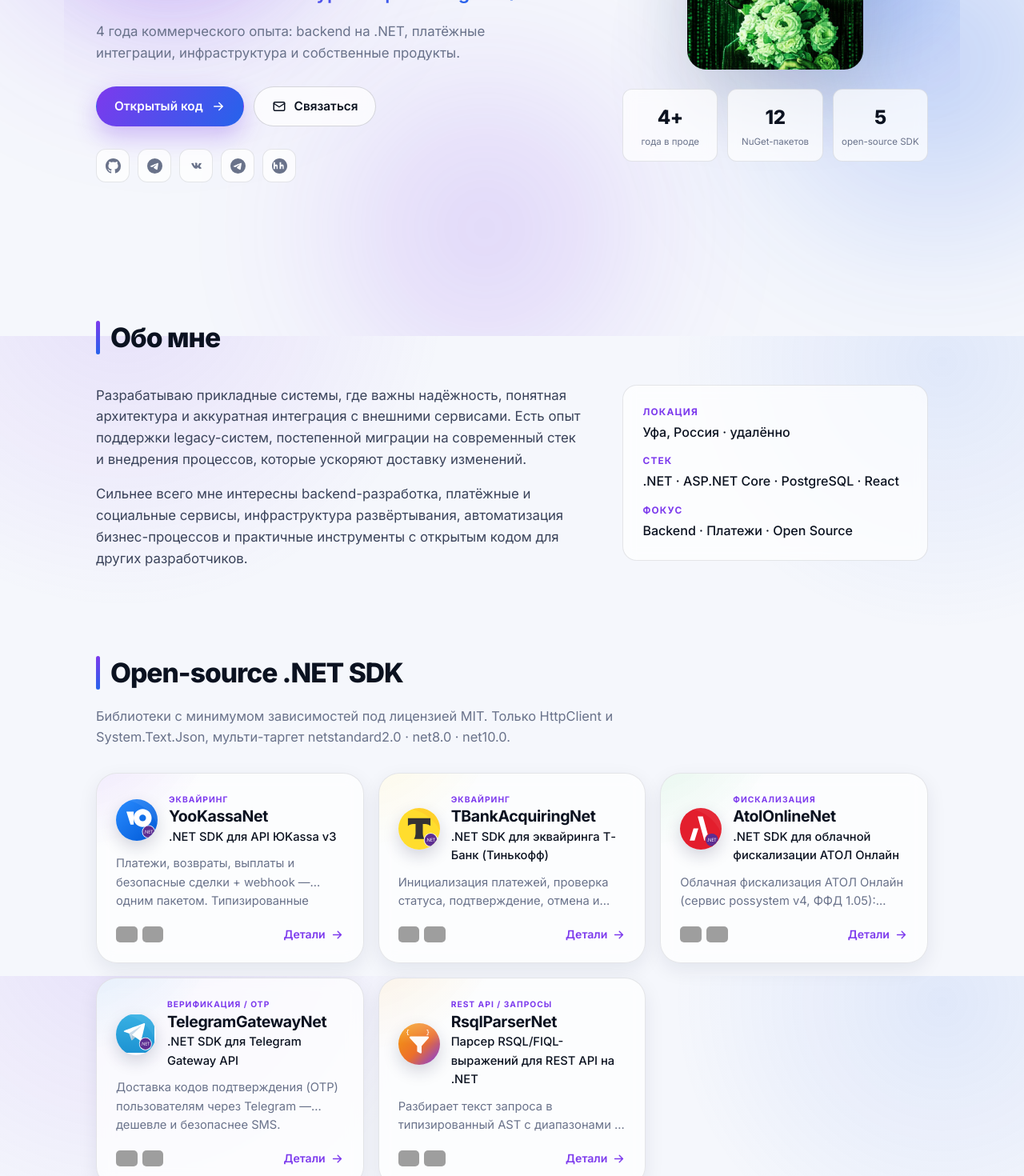
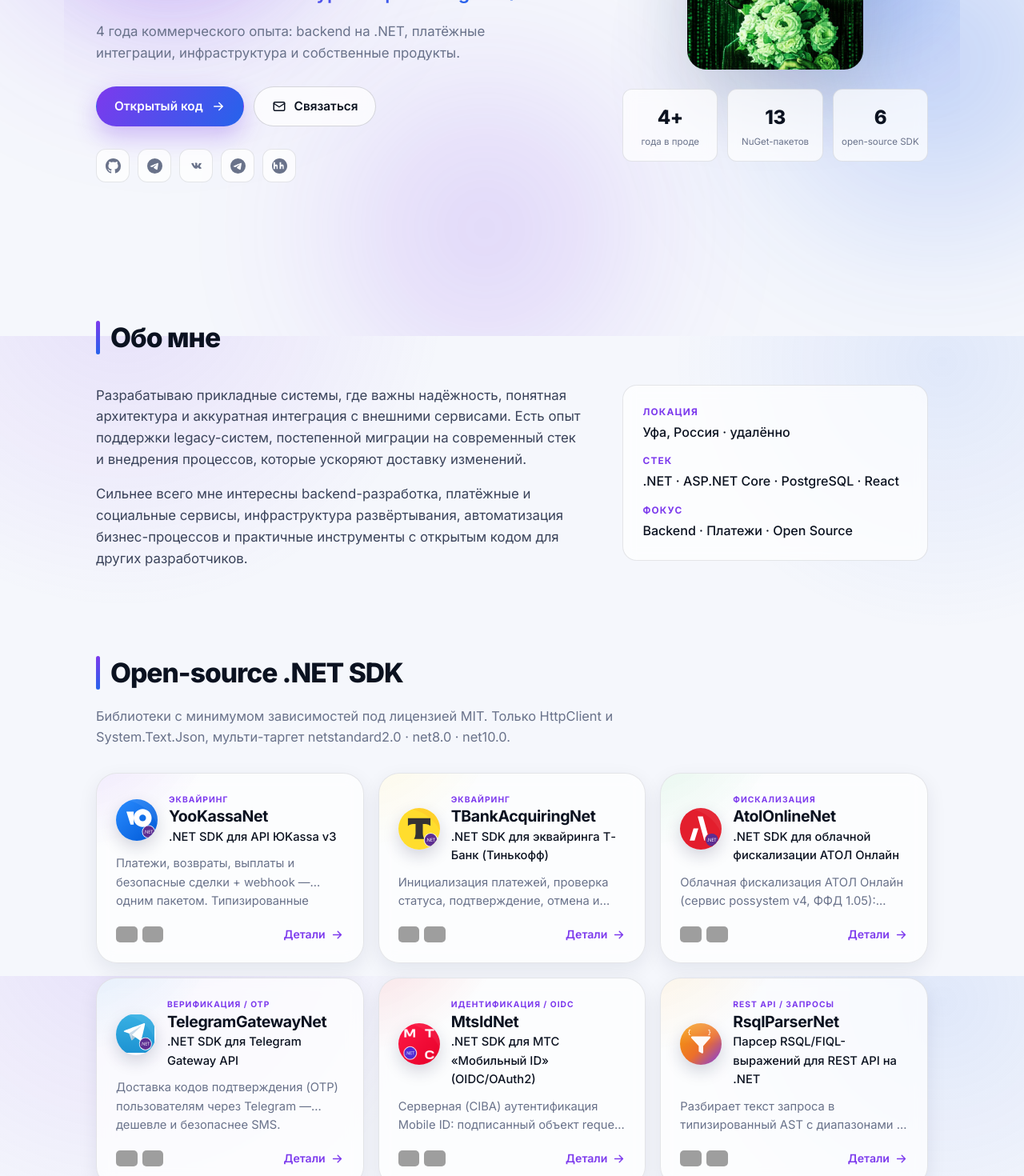
Before and after one commit to ai-iskuzhin/ai-iskuzhin.github.io, a React (Vite) app: page / in a window 1280 px wide. Shown: the part 380-1850 px from the top of the page at 80% size. Built offline with nearby package versions, Linux system fonts and the light colour scheme; grey boxes are pictures that could not be loaded; a web font is replaced by a local one.

Commit message:
Add MtsIdNet SDK (MTS Mobile ID, OIDC/OAuth2)
New library card + SEO detail page (RU/EN) with logo; auto-included in
the hero stats, ticker and sitemap.

```diff
--- a/src/content/libraries.ts
+++ b/src/content/libraries.ts
@@ -244,6 +244,67 @@
     ],
   },
   {
+    slug: 'mtsidnet',
+    name: 'MtsIdNet',
+    repo: 'MtsIdNet',
+    nuget: 'MtsIdNet',
+    docsUrl: 'https://github.com/ai-iskuzhin/MtsIdNet#readme',
+    docsLabel: { ru: 'README на GitHub', en: 'README on GitHub' },
+    category: { ru: 'Идентификация / OIDC', en: 'Identity / OIDC' },
+    icon: '/logos/mtsidnet.png',
+    accent: ['#E30611', '#FF5A5A'],
+    logo: 'nuget',
+    tagline: {
+      ru: '.NET SDK для МТС «Мобильный ID» (OIDC/OAuth2)',
+      en: '.NET SDK for MTS Mobile ID (OIDC/OAuth2)',
+    },
+    summary: {
+      ru: 'Серверная (CIBA) аутентификация Mobile ID: подписанный объект request для si-authorize, публикация JWKS, обработка SMS-OTP и нотификаций, валидация id_token, данные пользователя (premiuminfo) и верификация (kyc-match-split). Единственная зависимость — System.Text.Json.',
+      en: 'Server-initiated (CIBA) Mobile ID auth: a signed request object for si-authorize, JWKS publishing, SMS-OTP and notification handling, id_token validation, user data (premiuminfo) and verification (kyc-match-split). System.Text.Json is the only dependency.',
+    },
+    targets: ['netstandard2.0', 'net8.0', 'net10.0'],
+    license: 'MIT',
+    language: 'C#',
+    install: 'dotnet add package MtsIdNet',
+    quickstart: {
+      language: 'csharp',
+      code: `using MtsIdNet;
+
+var client = new MtsIdClient(httpClient, new MtsIdClientOptions
+{
+    ClientId = "mts_test_service",
+    SigningKey = MtsKeys.RsaFromPem(File.ReadAllText("sp-private.pem")),
+    SigningKeyId = "rsa_kid",
+    NotificationUri = "https://service-provider.io/notification_uri/",
+});
+
+// Publish your JWKS so Mobile ID can verify the signed request:
+string jwksJson = client.BuildPublishedJwks().ToJson();
+
+// Start a server-initiated (CIBA) authentication:
+var result = await client.SiAuthorizeAsync(new RequestObjectParameters
+{
+    Scope = $"{MtsIdConstants.Scopes.OpenId} {MtsIdConstants.Scopes.Authn}",
+    LoginHint = RequestObjectParameters.ForMsisdn("+7 915 000 00 00"),
+    ClientNotificationToken = Guid.NewGuid().ToString(),
+});`,
+    },
+    features: [
+      { ru: 'Подписанный объект request (RS256) для si-authorize', en: 'Signed request object (RS256) for si-authorize' },
+      { ru: 'Публикация JWKS на встроенной криптографии', en: 'JWKS publishing on built-in cryptography' },
+      { ru: 'Серверная аутентификация (SI / CIBA)', en: 'Server-initiated authentication (SI / CIBA)' },
+      { ru: 'Откат на SMS-OTP и валидация id_token', en: 'SMS-OTP fallback and id_token validation' },
+      { ru: 'Данные пользователя (premiuminfo) и KYC (kyc-match-split)', en: 'User data (premiuminfo) and KYC (kyc-match-split)' },
+    ],
+    methods: [
+      { name: 'SiAuthorizeAsync', desc: { ru: 'Запуск аутентификации (CIBA)', en: 'Start authentication (CIBA)' } },
+      { name: 'BuildPublishedJwks', desc: { ru: 'Публичный JWKS', en: 'Public JWKS' } },
+      { name: 'VerifySmsCodeAsync', desc: { ru: 'Проверка SMS-OTP', en: 'Verify SMS-OTP' } },
+      { name: 'GetPremiumInfoAsync', desc: { ru: 'Данные пользователя', en: 'User profile data' } },
+      { name: 'KycMatchAsync', desc: { ru: 'Верификация данных (KYC)', en: 'Data verification (KYC)' } },
+    ],
+  },
+  {
     slug: 'rsqlparsernet',
     name: 'RsqlParserNet',
     repo: 'RsqlParserNet',
```
Also changed, not shown: public/logos/mtsidnet.png (added).
